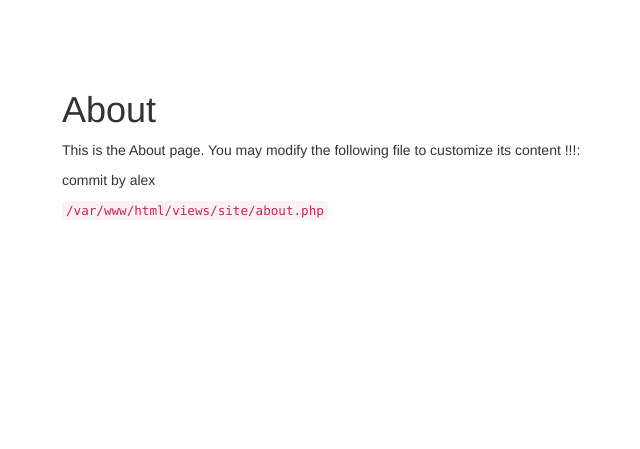
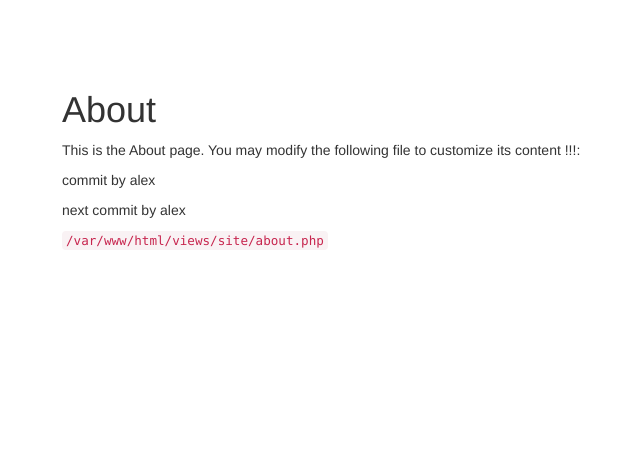
Before and after one commit to doomster86/czflntest, a Yii app: template views/site/about.php in a window 1280 px wide. Shown: the top 449 px of the page, without its empty margins (8-648 px from the left). Run offline with PHP 8.4 and a stand-in for Yii, Linux system fonts and the light colour scheme; the template is opened without the code that fills it, so the values that code supplies are empty; some libraries are stand-ins or nearby versions.

Commit message:
adfvafdbad bad fb adf b adf ba dfb ad fbadfb a adfabldfkjnadkfjvladhfboadfvaidfhvbalidfhvb

```diff
--- a/views/site/about.php
+++ b/views/site/about.php
@@ -14,6 +14,9 @@ $this->params['breadcrumbs'][] = $this->title;
         This is the About page. You may modify the following file to customize its content !!!:
     </p>
 	<p>commit by alex</p>
+    <p>next commit by alex</p>
+
+
 
     <code><?= __FILE__ ?></code>
 </div>
```
